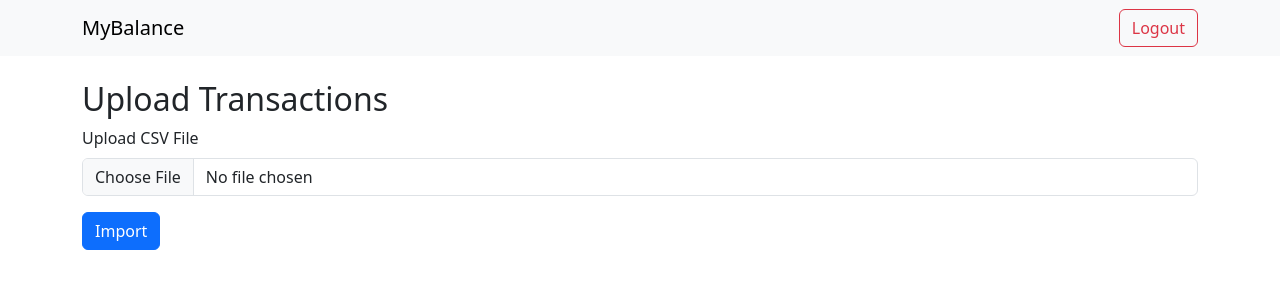
After one commit to KaterynaKon/MyBalance-Finance, a Flask app: page /import in a window 1280 px wide. The commit adds this page. Shown: the top 300 px of the page. Run offline with Flask 3, Linux system fonts and the light colour scheme; a user stored in the database is signed in.

Commit message:
Added CSV transactions import

```diff
--- a/app.py
+++ b/app.py
@@ -5,6 +5,8 @@ from datetime import datetime
 import os
 from werkzeug.utils import secure_filename
 from datetime import date, timedelta
+import io
+import csv
 
 app=Flask(__name__)
 app.secret_key='a74c82b6c13d4218ac43e32e8d1d9f67'
@@ -218,6 +220,30 @@ def add():
           return redirect(url_for('dashboard'))
     return render_template('add.html', type=ttype, categories=categories)
 
+@app.route('/import', methods=['GET','POST'])
+def import_transactions():
+     if 'user_id' not in session:
+          return redirect (url_for('login'))
+     if request.method=='POST':
+          file=request.files['file']
+          if file.filename.endswith('.csv'):
+               stream=io.StringIO(file.stream.read().decode("UTF8"),newline=None)
+               csv_input=csv.reader(stream)
+               next(csv_input)
+               conn=get_db_conn()
+               c=conn.cursor()
+               for row in csv_input:
+                    if not row:
+                        continue
+                    date, ttype, category, amount, description=row
+                    c.execute('''INSERT INTO transactions (user_id, date, type, category, amount, description) VALUES (?,?,?,?,?,?)''',
+                    (session ['user_id'], date, ttype, category, amount, description))
+               conn.commit()
+               conn.close()
+               return redirect(url_for('dashboard'))
+     return render_template('upload_tr.html')
+
+
 
 
 @app.route('/delete/<int:id>', methods=['POST'])
--- a/templates/dashboard.html
+++ b/templates/dashboard.html
@@ -9,6 +9,7 @@
 
 
 <a href="{{ url_for('add') }}" class="btn btn-success mb-3">Add Transaction</a>
+<a href="{{ url_for('import_transactions') }}" class="btn btn-success mb-3">Upload Transactions</a>
 <form method="get" class="d-flex align-items-end gap-2 mb-3" style="flex-wrap: wrap; max-width: 600px;">
       <div class="col-auto">
         <a href="{{ url_for('dashboard', preset='this_week')}}" class="btn btn-outline-secondary btn-sm">This Week</a>
--- /dev/null
+++ b/templates/upload_tr.html
@@ -0,0 +1,15 @@
+{% extends 'base.html' %}
+{% block title %}Upload Transactions{% endblock %}
+{% block content %}
+<h2>Upload Transactions</h2>
+<form method="POST" enctype="multipart/form-data">
+    <div class="mb-3">
+<label for="file" class="form-label">Upload CSV File</label>
+<input type="file" name="file" class= "form-control" required>
+</div>
+<button type="submit"  class="btn btn-primary">Import</button>
+</form>
+
+
+
+{% endblock %}
```
Also changed, not shown: MyBalance.db.
